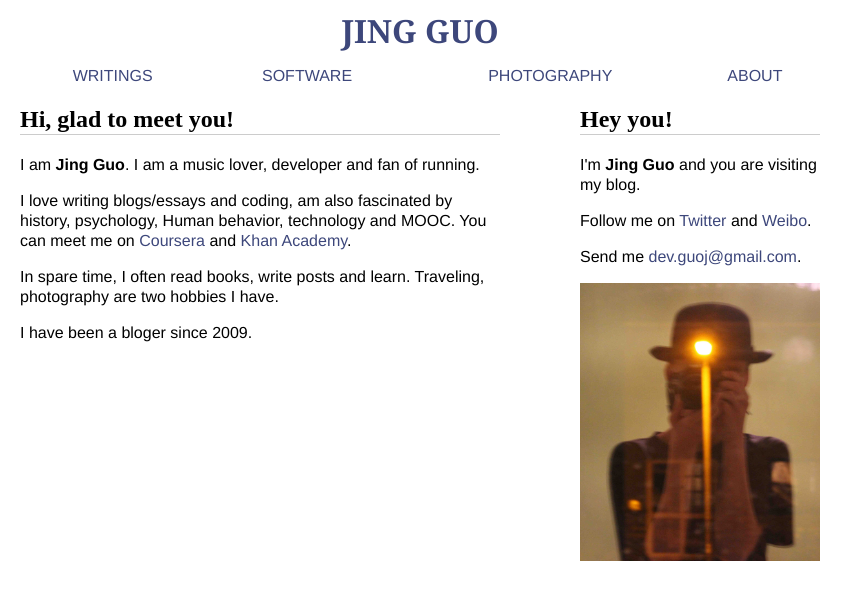
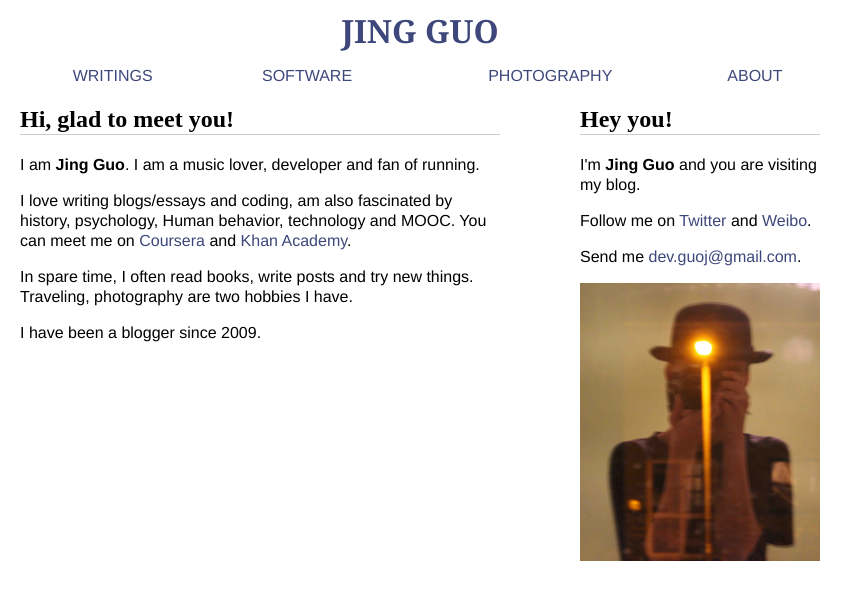
Before and after one commit to guojing0/guojing0.github.io, a Jekyll site: the page built from about-me.md, in a window 1280 px wide. Shown: the top 600 px of the page, without its empty margins (0-863 px from the left). Built offline with Jekyll 4.4.1, drawn with Linux system fonts in a browser that asks for light colours; Markdown is read by kramdown in place of the engine named in the settings.

Commit message:
about me

```diff
--- a/about-me.md
+++ b/about-me.md
@@ -7,6 +7,6 @@ I am **Jing Guo**. I am a music lover, developer and fan of running.
 
 I love writing blogs/essays and coding, am also fascinated by history, psychology, Human behavior, technology and MOOC. You can meet me on <a href="https://www.coursera.org/user/i/361951d01125a4915d2bc9815ad17a1b">Coursera</a> and <a href="https://www.khanacademy.org/profile/guojing/">Khan Academy</a>.
 
-In spare time, I often read books, write posts and learn. Traveling, photography are two hobbies I have.
+In spare time, I often read books, write posts and try new things. Traveling, photography are two hobbies I have.
 
-I have been a bloger since 2009.
+I have been a blogger since 2009.
```
